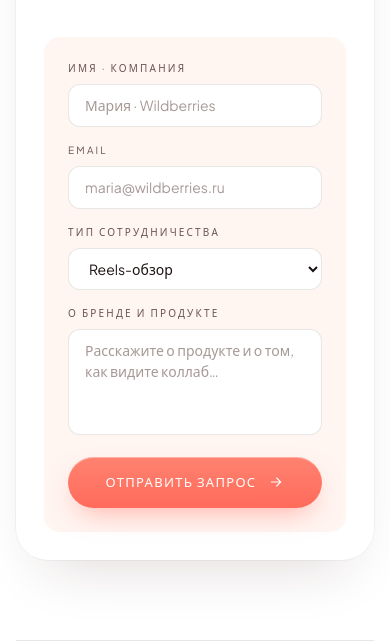
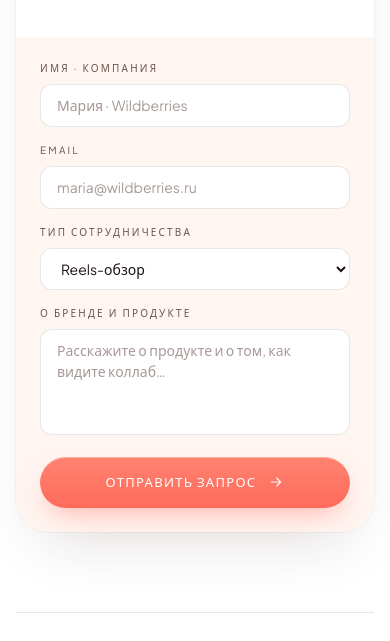
Before and after one commit to dmitrypetrov-dev/polina-borisova, a plain HTML site: page index.html in a window 390 px wide. Shown: the part 7970-8611 px from the top of the page. Drawn offline with nearby package versions, Linux system fonts and the light colour scheme.

Commit message:
Contact form: edge-to-edge on mobile
- Outer white card: drop side and bottom padding on mobile (pt-7 md:p-14)
- Add overflow-hidden so card's rounded corners clip the form
- Text column gets its own px-7 to keep breathing on mobile
- Form column: rounded-none on mobile, rounded-2xl on md+

```diff
--- a/index.html
+++ b/index.html
@@ -691,11 +691,11 @@
 <section id="contact" class="relative z-10 px-4 md:px-10 py-12 md:py-20">
   <div class="max-w-[1180px] mx-auto">
 
-    <div class="reveal rounded-[2rem] bg-white card-shadow p-7 md:p-14">
+    <div class="reveal rounded-[2rem] bg-white card-shadow overflow-hidden pt-7 md:p-14">
       <div class="grid grid-cols-1 md:grid-cols-2 gap-10 md:gap-14">
 
         <!-- Text -->
-        <div>
+        <div class="px-7 md:px-0">
           <div class="text-[10px] uppercase tracking-micro text-inkmute mb-3">Давайте работать вместе</div>
           <h2 class="font-display text-[clamp(2rem,4vw,3.2rem)] leading-[1.05] tracking-[-0.02em] text-ink">
             Запросы<br><span class="italic font-normal text-coral">от&nbsp;брендов</span>
@@ -749,7 +749,7 @@
         </div>
 
         <!-- Form -->
-        <form class="rounded-2xl bg-blush/25 p-6 md:p-8 space-y-4" onsubmit="event.preventDefault(); this.querySelector('button').innerText='Отправлено';">
+        <form class="rounded-none md:rounded-2xl bg-blush/25 p-6 md:p-8 space-y-4" onsubmit="event.preventDefault(); this.querySelector('button').innerText='Отправлено';">
           <div>
             <label class="block text-[10px] uppercase tracking-micro text-inkmute mb-2">Имя · компания</label>
             <input type="text" required placeholder="Мария · Wildberries" class="w-full bg-white rounded-xl border border-ink/10 focus:border-coral outline-none px-4 py-2.5 text-[14px] text-ink placeholder:text-inkmute/60 transition-colors">
```
